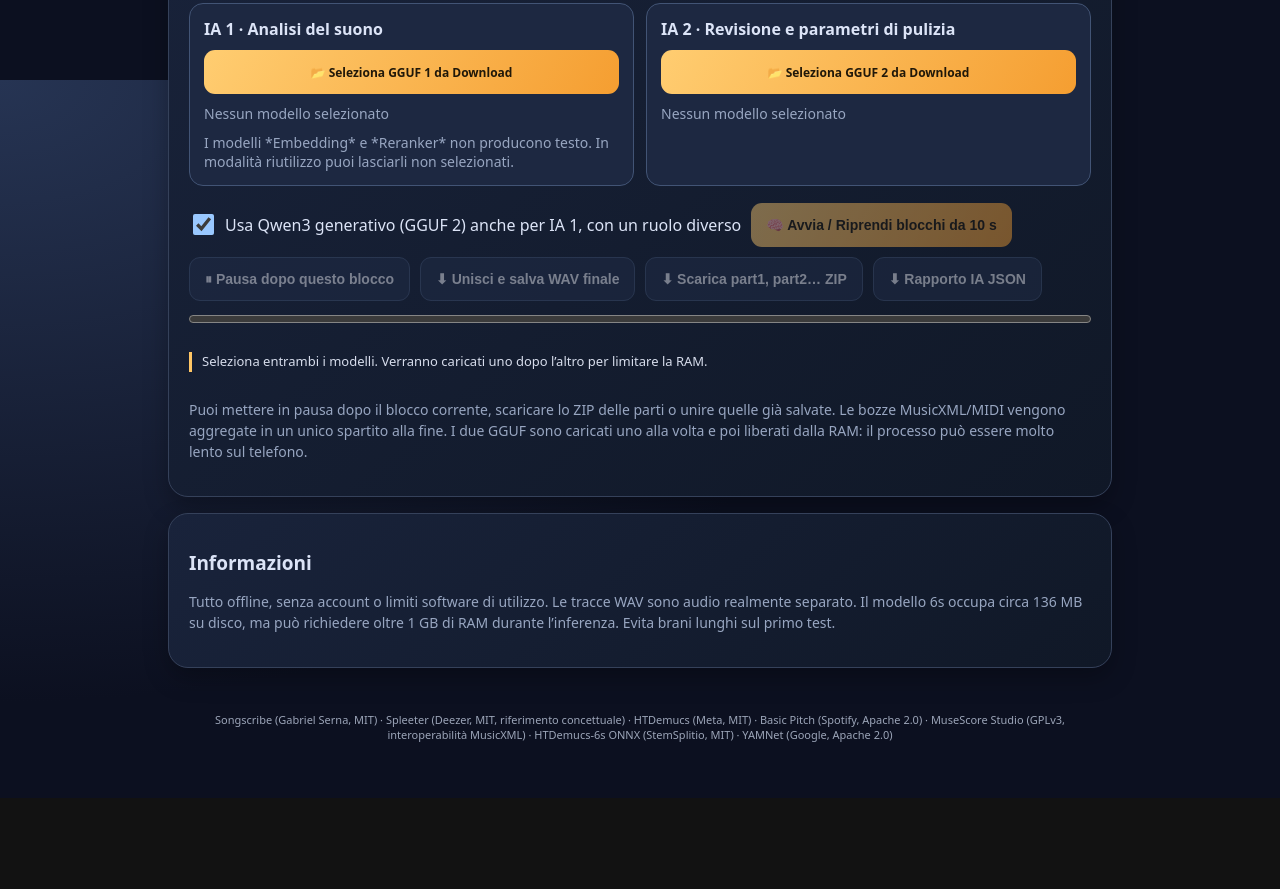
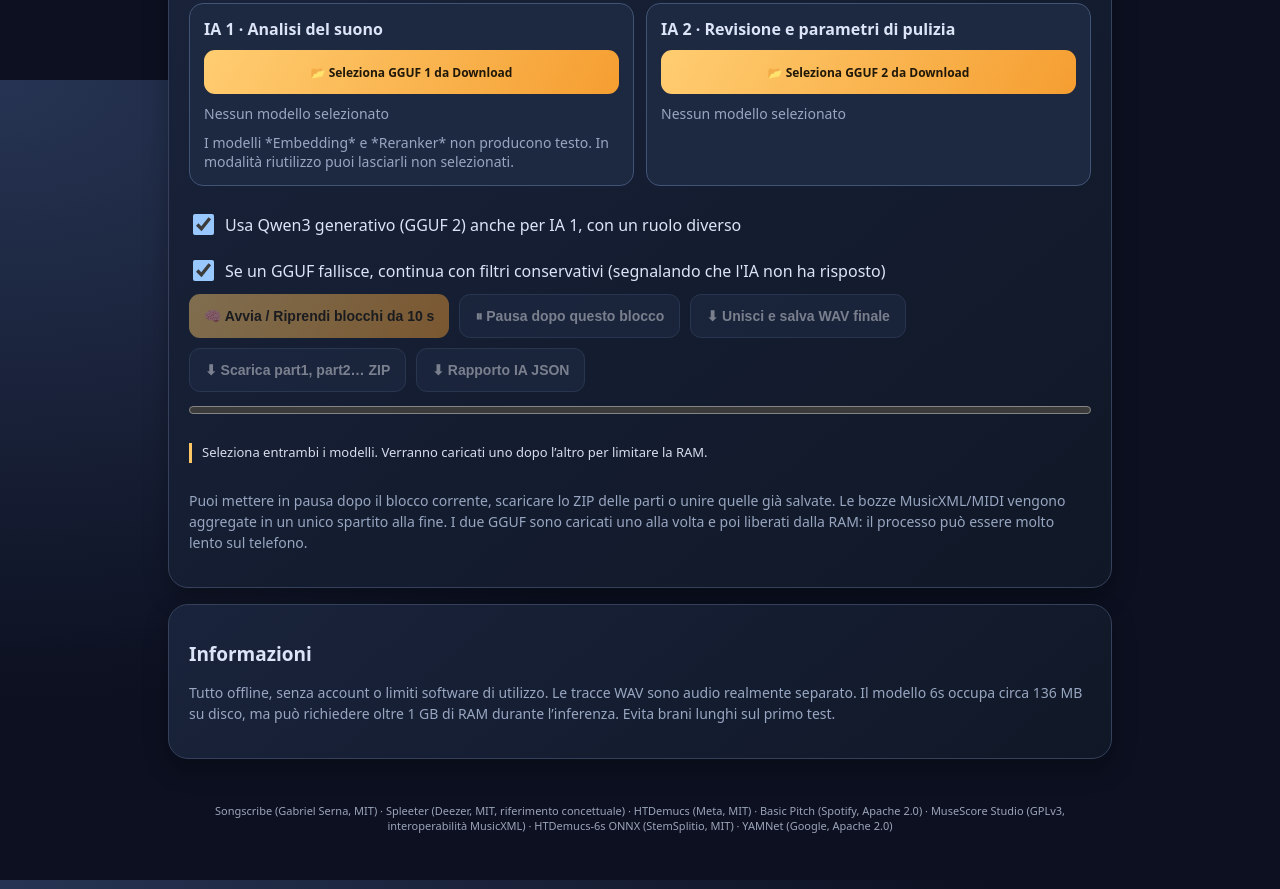
Before and after one commit to Frak89/AmpySongScriber, a website built with Vite: page unified/index.html in a window 1280 px wide. Shown: the part 1520-2409 px from the top of the page. Before the commit the page ends 2318 px from the top, so only its background shows below. Built offline with nearby package versions, Linux system fonts and the light colour scheme; what @capacitor/core, @capacitor/filesystem would draw is missing.

Commit message:
Rev9 offer explicit deterministic DSP fallback so failed GGUF inference need not discard the first WAV part

```diff
--- a/unified/index.html
+++ b/unified/index.html
@@ -88,6 +88,10 @@ footer{font-size:11px;color:#9ca5b8;text-align:center;padding:28px 8px}
     <input type="checkbox" id="ggufReuse" style="width:21px;height:21px" checked/>
     Usa Qwen3 generativo (GGUF 2) anche per IA 1, con un ruolo diverso
   </label>
+  <label style="display:flex;gap:8px;align-items:center;color:#dce4f7">
+    <input id="ggufSafeFallback" type="checkbox" checked style="width:21px;height:21px"/>
+    Se un GGUF fallisce, continua con filtri conservativi (segnalando che l'IA non ha risposto)
+  </label>
   <button id="ggufRun" disabled>🧠 Avvia / Riprendi blocchi da 10 s</button>
   <button id="ggufPause" class="secondary" disabled>⏸ Pausa dopo questo blocco</button>
   <button id="ggufCleanWav" class="secondary" disabled>⬇ Unisci e salva WAV finale</button>
```
